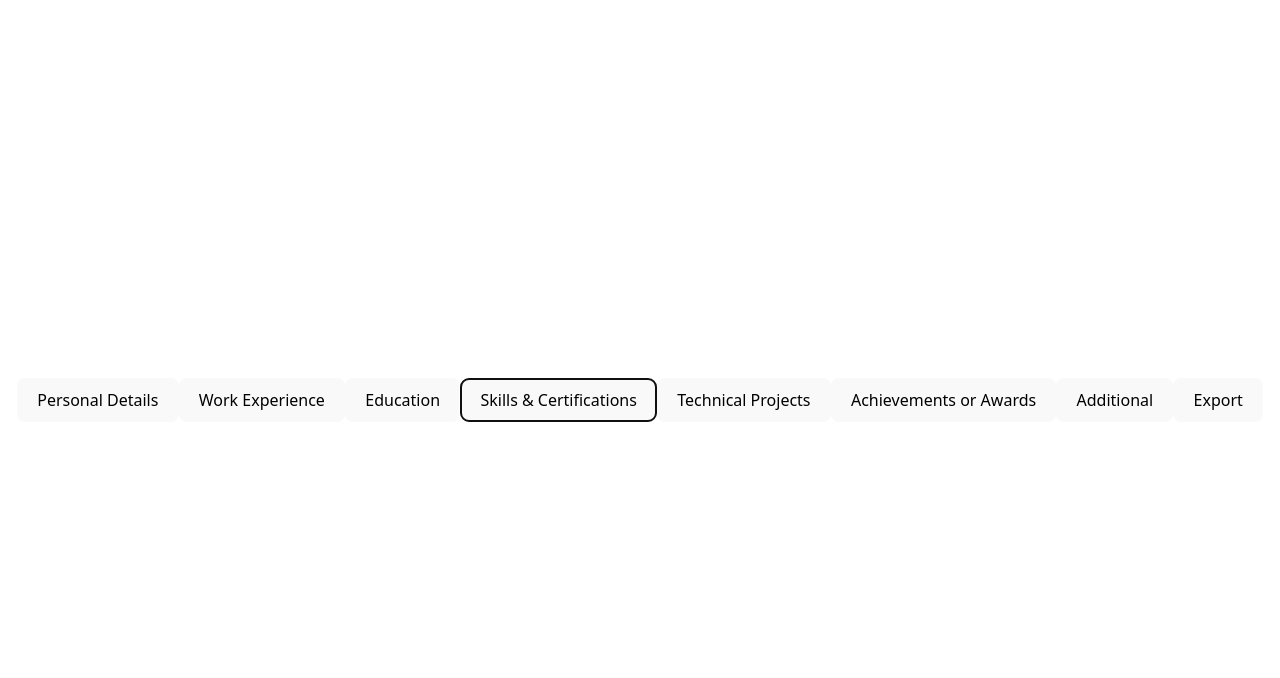
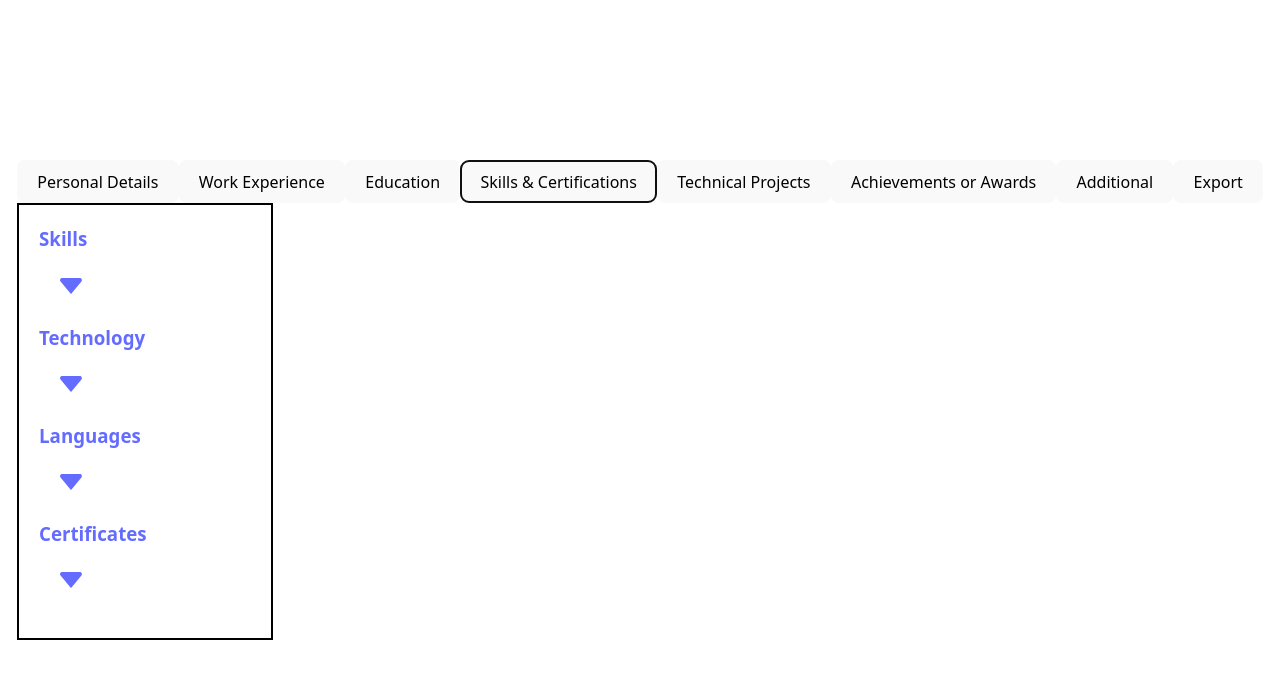
Before and after one commit to VMQ30/CVGenerator, a React (Vite) app in the folder cv-generator/: page / in a window 1280 px wide. Both pictures are taken after a click on the button "Skills & Certifications". Shown: the top 678 px of the page. Built offline with nearby package versions, Linux system fonts and the light colour scheme.

Commit message:
The skills and certifications section now have drop boxes for each category

```diff
--- a/cv-generator/src/App.jsx
+++ b/cv-generator/src/App.jsx
@@ -2,6 +2,7 @@ import { Navbar } from "./components/Navbar";
 import { WorkExperience } from "./components/WorkExperience";
 import { PersonalDetails } from "./components/PersonalDetails";
 import { Education } from "./components/Education";
+import { SkillsAndCertifications } from "./components/SkillsAndCertifications";
 import { useState } from "react";
 
 export function App() {
@@ -15,6 +16,8 @@ export function App() {
         return <WorkExperience />;
       case "Education":
         return <Education />;
+      case "Skills & Certifications":
+        return <SkillsAndCertifications />;
     }
   };
 
--- a/cv-generator/src/components/Education.jsx
+++ b/cv-generator/src/components/Education.jsx
@@ -195,7 +195,6 @@ function ToggleHideButton({ isHidden, onClick }) {
 }
 
 function EducationList({ data }) {
-  console.log(data);
   const [isHidden, setIsHidden] = useState(false);
 
   return (
--- a/cv-generator/src/components/Input.jsx
+++ b/cv-generator/src/components/Input.jsx
@@ -19,7 +19,7 @@ export function TextArea({ id, label, placeholder }) {
   );
 }
 
-export function EditableBulletItem({ id, label, placeholder }) {
+export function EditableBulletItem({ id, label, placeholder, onDelete }) {
   return (
     <div className="bullet-list-container">
       <button className="drag">
@@ -28,7 +28,7 @@ export function EditableBulletItem({ id, label, placeholder }) {
       <div className="bullet-list">
         <div className="list-header">
           <label htmlFor={id}>{label}</label>
-          <button className="close-button">
+          <button className="close-button" onClick={onDelete}>
             <img src={closeIcon} alt="Close" />
           </button>
         </div>
--- /dev/null
+++ b/cv-generator/src/components/SkillsAndCertifications.jsx
@@ -0,0 +1,101 @@
+import dropDownOpenIcon from "../assets/up.svg";
+import dropDownCloseIcon from "../assets/down.svg";
+import { EditableBulletItem } from "./Input";
+import { useState } from "react";
+
+function DropDownIcon({ isOpen }) {
+  if (!isOpen) {
+    return <img src={dropDownCloseIcon} alt="open drop down list" />;
+  }
+  return <img src={dropDownOpenIcon} alt="close drop down list" />;
+}
+
+function CategoryButton({ label, items, addItems, deleteItems }) {
+  const [isDropDownOpen, setIsDropDownOpen] = useState(false);
+
+  const handleClickDropDown = () => {
+    setIsDropDownOpen(!isDropDownOpen);
+  };
+
+  return (
+    <div className="category-button">
+      <div className="category-button-header" onClick={handleClickDropDown}>
+        <h3>{label}</h3>
+        <DropDownIcon isOpen={isDropDownOpen} />
+      </div>
+      <DropDown
+        isOpen={isDropDownOpen}
+        label={label}
+        items={items}
+        addItems={addItems}
+        deleteItems={deleteItems}
+      />
+    </div>
+  );
+}
+
+function DropDown({ isOpen, label, items, addItems, deleteItems }) {
+  if (!isOpen) return null;
+  return (
+    <div className="drop-down-container">
+      <div className="drop-down-list">
+        {items.map((item) => (
+          <EditableBulletItem
+            key={`${item}`}
+            id={`${item}`}
+            label={label}
+            placeholder={`Write Your ${label}`}
+            onDelete={() => deleteItems(item)}
+          />
+        ))}
+
+        <button
+          className="add-skills-details"
+          onClick={addItems}
+        >{`Add ${label}`}</button>
+      </div>
+    </div>
+  );
+}
+
+function addDetails({ label }) {
+  return;
+}
+
+export function SkillsAndCertifications() {
+  const categories = ["Skills", "Technology", "Languages", "Certificates"];
+  const [categoryData, setCategoryData] = useState({
+    Skills: [],
+    Technology: [],
+    Languages: [],
+    Certificates: [],
+  });
+
+  const addCategoryItem = (category) => {
+    setCategoryData((prev) => ({
+      ...prev,
+      [category]: [...prev[category], `${category}-${Date.now()}`],
+    }));
+  };
+
+  const removeCategoryItem = (delId, category) => {
+    setCategoryData((prev) => ({
+      ...prev,
+      [category]: prev[category].filter((id) => id !== delId),
+    }));
+  };
+
+  return (
+    <section className="skills">
+      {categories.map((category) => (
+        <CategoryButton
+          key={category}
+          label={category}
+          items={categoryData[category]}
+          addItems={() => addCategoryItem(category)}
+          deleteItems={(id) => removeCategoryItem(id, category)}
+        />
+      ))}
+    </section>
+  );
+}
```
Also changed, not shown: cv-generator/src/assets/down.svg (added), cv-generator/src/assets/up.svg (added).
